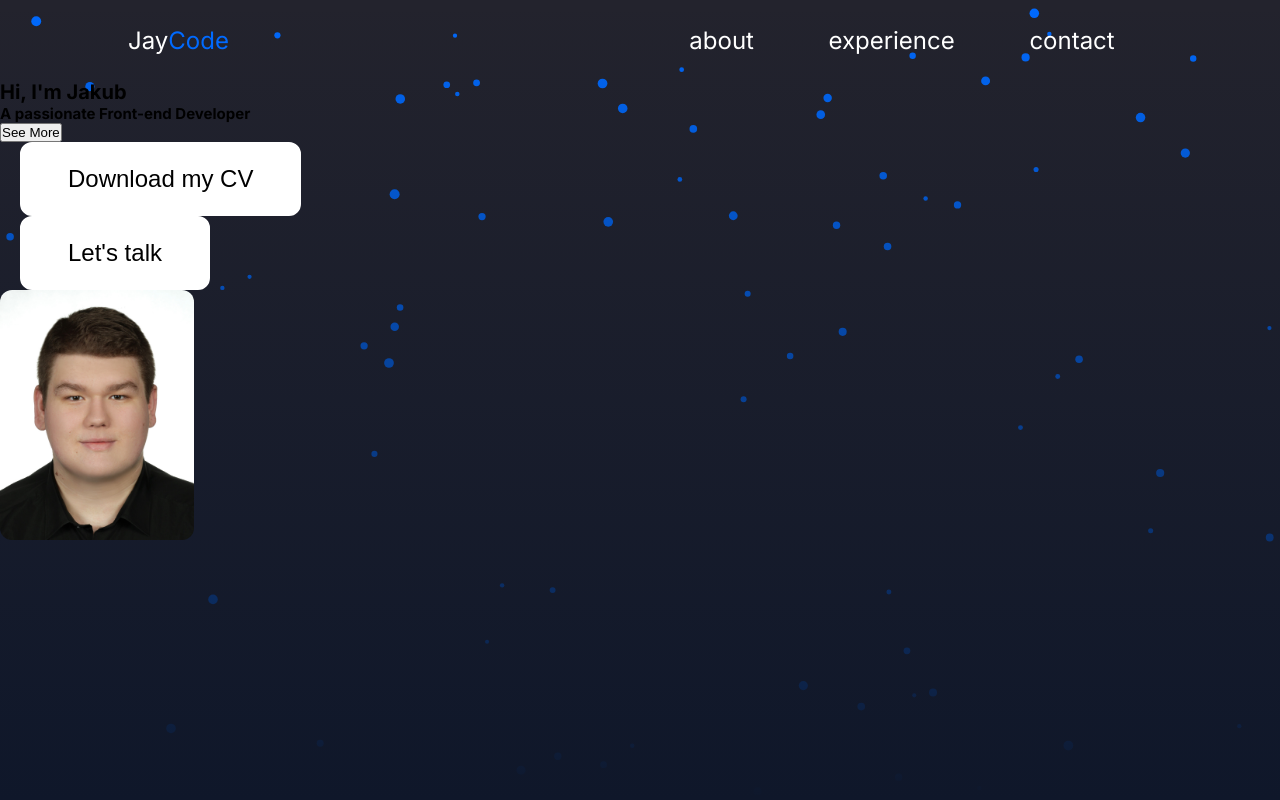
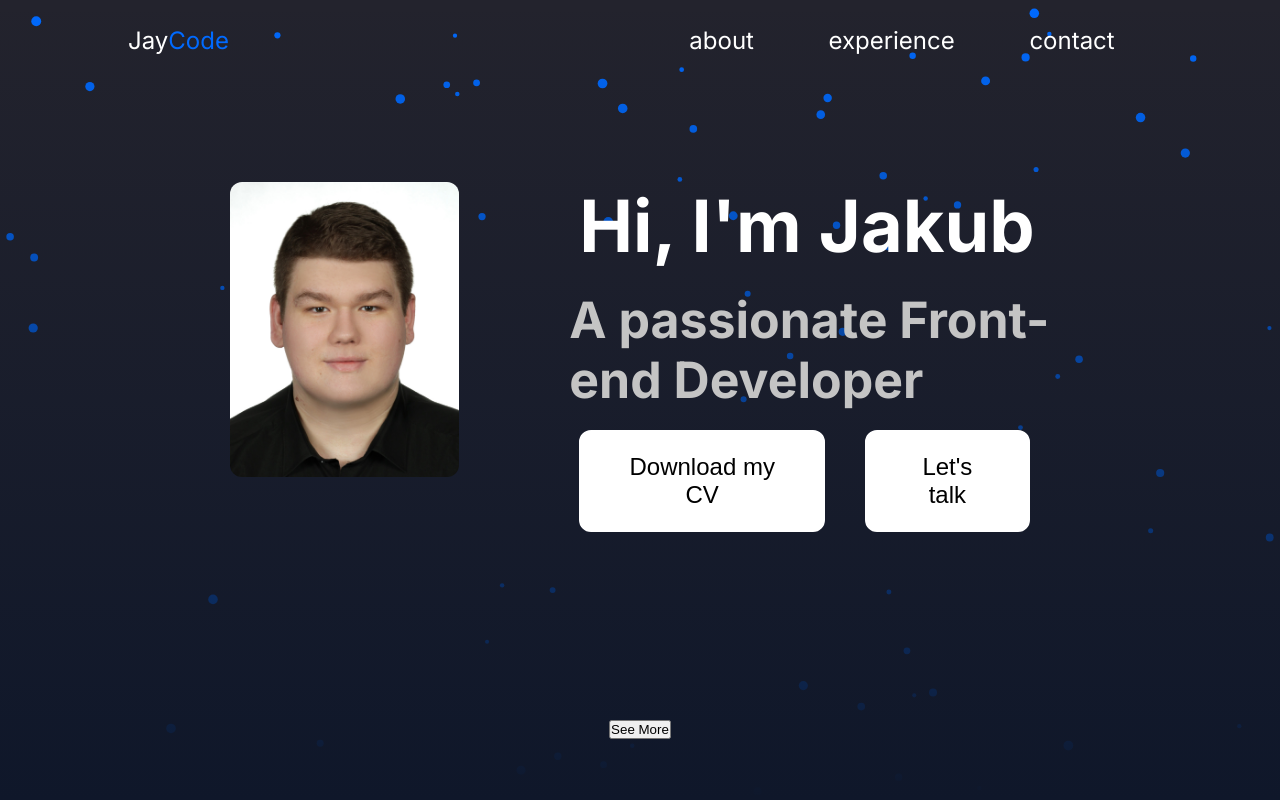
Before and after one commit to JayCodeGitHub/jaycode.pl, a Next.js app: page / in a window 1280 px wide. Shown: the top 800 px of the page. Built offline with nearby package versions, Linux system fonts and the light colour scheme.

Commit message:
Styled Hero for Desktop

```diff
--- a/src/components/hero/hero.styles.ts
+++ b/src/components/hero/hero.styles.ts
@@ -1,22 +1,66 @@
 import styled from "styled-components";
 import Image from "next/image";
 
-export const StyledWrapper = styled.header`
-    height: 100vh;
+export const StyledOuterWrapper = styled.header`
+    display: flex;
+    flex-direction: row-reverse;
+    justify-content: flex-end;
+    align-items: flex-start;
+    width: 100vw;
+    height: calc(100vh - 8rem);
+    padding: 8% 18%;
 `
+
+export const StyledWrapper = styled.div`
+    display: flex;
+    flex-direction: column;
+    justify-content: space-between;
+    height: 35rem;
+    margin-left: 10rem;
+`
+
+export const StyledButtonsWrapper = styled.span`
+    display: flex;
+`
+
 export const StyledTitle = styled.h1`
+    display: flex;
+    align-items: center;
+    justify-content: flex-start;
+    font-size: ${({ theme }) => theme.font.size.m};
+    color: ${({ theme }) => theme.white};
+    padding-left: 20px;
+    margin: 0;
+    ${({ theme }) => theme.mq.desktop}  {
+        font-size: ${({ theme }) => theme.font.size.xxl};
+    }
 `
 export const StyledSubTitle = styled.h2`
+    font-size: ${({ theme }) => theme.font.size.s};
+    color: ${({ theme }) => theme.grey};
+    margin: 0;
+    max-width: 60rem;
+    padding-left: 10px;
+    ${({ theme }) => theme.mq.desktop}  {
+        font-size: ${({ theme }) => theme.font.size.l};
+    }
 `
 
 export const StyledImage = styled(Image)`
-    width: 90vw;
-    height: 40vw;
     object-fit: cover;
     object-position: top;
     border-radius: 1.2rem;
+    width: 90vw;
+    height: 40vw;
     @media (min-width: 1024px) {
-        width: 19.4rem;
-        height: 25rem;
+        width: 18vw;
+        height: 23vw;
     }
 `
+
+export const StyledScrollButtonWrapper = styled.a`
+    position: absolute;
+    top: 90vh;
+    left: 50%;
+    transform: translateX(-50%);
+`
--- a/src/components/hero/hero.tsx
+++ b/src/components/hero/hero.tsx
@@ -3,6 +3,9 @@ import {
   StyledTitle,
   StyledSubTitle,
   StyledImage,
+  StyledScrollButtonWrapper,
+  StyledOuterWrapper,
+  StyledButtonsWrapper,
 } from "./hero.styles";
 import Button from "../button/button.styles";
 import Link from "next/link";
@@ -18,24 +21,28 @@ const heroItems = {
 
 export default function Hero() {
   return (
+    <StyledOuterWrapper>
       <StyledWrapper>
         <StyledTitle>{heroItems.title}</StyledTitle>
         <StyledSubTitle>{heroItems.subTitle}</StyledSubTitle>
-      <a href="#projects">
-        <button>See More</button>
-      </a>
+        <StyledButtonsWrapper>
           <a href={heroItems.buttonHref} target="_blank">
             <Button>{heroItems.button}</Button>
           </a>
           <Link href={heroItems.secondButtonHref}>
             <Button>{heroItems.secondButton}</Button>
           </Link>
+        </StyledButtonsWrapper>
+      </StyledWrapper>
       <StyledImage
         src="/images/profile.jpg"
         width={1000}
         height={615}
         alt="Profile image"
       />
-    </StyledWrapper>
+      <StyledScrollButtonWrapper href="#projects">
+        <button>See More</button>
+      </StyledScrollButtonWrapper>
+    </StyledOuterWrapper>
   );
 }
--- a/src/components/tiles/tiles.styles.ts
+++ b/src/components/tiles/tiles.styles.ts
@@ -1,6 +1,6 @@
 
 import styled from "styled-components";
 
-export const StyledWrapper = styled.header`
+export const StyledWrapper = styled.section`
 height: 100vh;
 `
```
Lines whose indentation alone changed are shown as unchanged.
